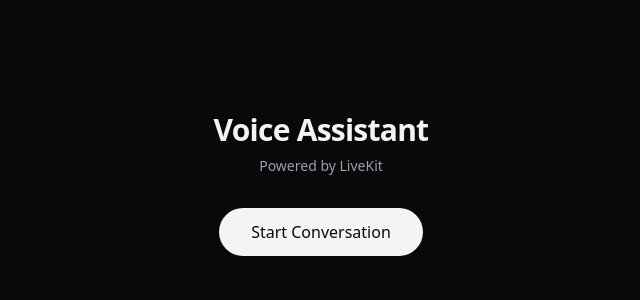
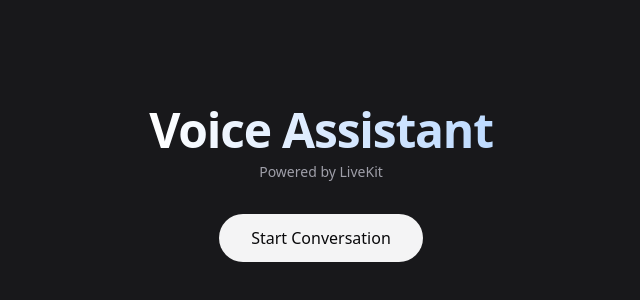
Before and after one commit to adhney/v0ic3r, a React app in the folder web/frontend/: page / in a window 1280 px wide. Shown: the part 216-516 px from the top of the page, without its empty margins (319-959 px from the left). Built offline with nearby package versions, Linux system fonts and the light colour scheme; the HTML template or start-up script is replaced by a standard one.

Commit message:
updated fonts

```diff
--- a/web/frontend/src/App.tsx
+++ b/web/frontend/src/App.tsx
@@ -763,13 +763,13 @@ function VoiceUI() {
   }, [isConnected, localTracks, stopAllAudio, bargeInEnabled]);
 
   return (
-    <div className="min-h-screen bg-zinc-950 flex flex-col items-center justify-center p-8 font-sans text-zinc-100">
+    <div className="min-h-screen bg-zinc-900 flex flex-col items-center justify-center p-8 font-sans text-zinc-100">
       {/* Header */}
       <div className="text-center mb-8 space-y-2">
-        <h1 className="text-3xl font-semibold tracking-tight">
+        <h1 className="text-5xl font-bold tracking-tight bg-gradient-to-r from-white via-blue-100 to-blue-200 bg-clip-text text-transparent">
           Voice Assistant
         </h1>
-        <p className="text-zinc-400 text-sm">Powered by LiveKit</p>
+        <p className="text-zinc-400 text-sm font-medium">Powered by LiveKit</p>
       </div>
 
       {/* Connection status is now shown in the status text area below */}
@@ -849,15 +849,17 @@ function App() {
   }, []);
 
   return (
-    <div className="min-h-screen bg-zinc-950 flex flex-col items-center justify-center p-8 font-sans text-zinc-100">
+    <div className="min-h-screen bg-zinc-900 flex flex-col items-center justify-center p-8 font-sans text-zinc-100">
       {/* Show Connect Screen only if no token */}
       {!tokenData && (
         <>
           <div className="text-center mb-8 space-y-2">
-            <h1 className="text-3xl font-semibold tracking-tight">
+            <h1 className="text-5xl font-bold tracking-tight bg-gradient-to-r from-white via-blue-100 to-blue-200 bg-clip-text text-transparent">
               Voice Assistant
             </h1>
-            <p className="text-zinc-400 text-sm">Powered by LiveKit</p>
+            <p className="text-zinc-400 text-sm font-medium">
+              Powered by LiveKit
+            </p>
           </div>
 
           {!isLoading && (
--- a/web/frontend/src/index.css
+++ b/web/frontend/src/index.css
@@ -1,9 +1,10 @@
 @import "tailwindcss";
+@import url("https://fonts.googleapis.com/css2?family=Inter:wght@400;500;600;700;800&display=swap");
 
 :root {
-  --background: 222.2 84% 4.9%;
+  --background: 240 10% 9%;
   --foreground: 210 40% 98%;
-  --card: 222.2 84% 4.9%;
+  --card: 240 10% 9%;
   --card-foreground: 210 40% 98%;
   --primary: 217.2 91.2% 59.8%;
   --primary-foreground: 222.2 47.4% 11.2%;
@@ -27,10 +28,11 @@
 body {
   background-color: hsl(var(--background));
   color: hsl(var(--foreground));
-  font-family: system-ui, -apple-system, BlinkMacSystemFont, "Segoe UI", Roboto,
-    sans-serif;
+  font-family: "Inter", system-ui, -apple-system, BlinkMacSystemFont, "Segoe UI",
+    Roboto, sans-serif;
   margin: 0;
   min-height: 100vh;
+  font-feature-settings: "cv02", "cv03", "cv04", "cv11";
 }
 
 #root {
```
Also changed, not shown: 1 other file (tests, documents, lock files or other folders).
